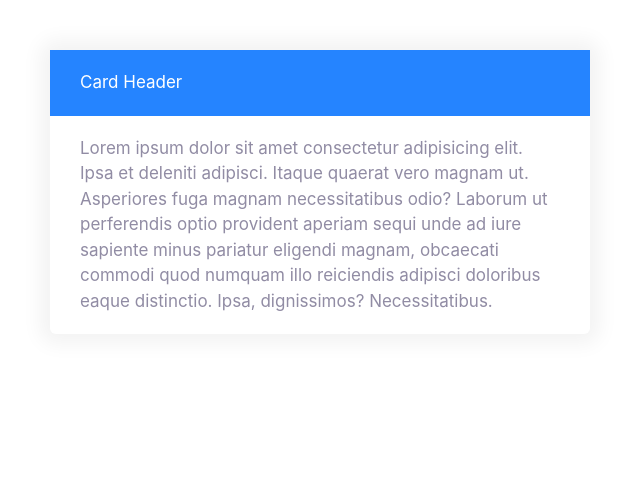
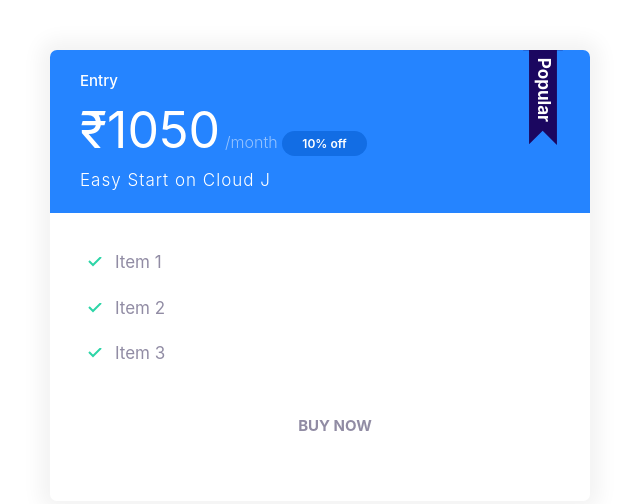
Before and after one commit to coder-rgb/Cloud_J, a plain HTML site: page index.html in a window 1280 px wide. Shown: the whole page, without its empty margins (0-640 px from the left). Drawn offline with Linux system fonts and the light colour scheme.

Commit message:
define a plan

```diff
--- a/css/style.css
+++ b/css/style.css
@@ -105,7 +105,7 @@ a {
   list-style: none;
 }
 
-.list--inline .list__item {
+.list--inline .list--item {
   display: inline-block;
   margin-right: 2rem;
 }
@@ -115,7 +115,7 @@ a {
   padding-left: 3rem;
 }
 
-.list--tickmark .list__item {
+.list--tickmark .list--item {
   padding-left: 0.5rem;
   margin-bottom: 1rem;
 }
@@ -142,11 +142,11 @@ a {
   font-size: 1.5rem;
 }
 
-.card--primary .bagde--secondary {
+.card--primary .badge--primary {
   background: #126de4;
 }
 
-.card--secondary .bagde--secondary {
+.card--secondary .badge--secondary {
   background: #02cdf1;
 }
 
@@ -183,7 +183,7 @@ a {
   cursor: pointer;
   font-size: 1.8rem;
   font-weight: bold;
-  margin: 1rem;
+  margin: 1rem 0;
   outline: none;
   padding: 2rem 3rem;
   text-align: center;
@@ -279,8 +279,9 @@ a {
 
 /* Card */
 .card {
-  border-radius: 6px;
+  border-radius: 7px;
   box-shadow: 0 0 20px 10px #f3f3f3;
+  overflow: hidden;
 }
 
 .card--header,
@@ -297,3 +298,63 @@ a {
   background: var(--color-secondary);
   color: white;
 }
+
+/* Plans */
+.plan--name {
+  color: white;
+  margin: 0;
+  font-size: 2.5rem;
+  font-weight: 500;
+}
+
+.plan--price {
+  font-size: 6rem;
+}
+
+.plan--duration {
+  font-size: 2.4rem;
+  font-weight: 300;
+  opacity: 0.5;
+}
+
+.plan--description {
+  font-size: 2rem;
+  font-weight: 300;
+  letter-spacing: 1px;
+  display: block;
+}
+
+.plan .list--item {
+  margin-bottom: 2rem;
+}
+
+.plan--popular .card--header {
+  position: relative;
+}
+
+.plan--popular .card--header::before {
+  content: url("../Icons/popular.svg");
+  width: 40px;
+  display: inline-block;
+  position: absolute;
+  top: -5px;
+  right: 5%;
+}
+
+@media screen and (min-width: 1024px) {
+  .plan--name {
+    font-size: 1.5rem;
+  }
+
+  .plan--price {
+    font-size: 5rem;
+  }
+
+  .plan--duration {
+    font-size: 1.6rem;
+  }
+
+  .plan--description {
+    font-size: 1.7rem;
+  }
+}
--- a/index.html
+++ b/index.html
@@ -11,12 +11,23 @@
 
 <body>
     <div style="width: 50% ; padding: 5rem;">
-        <div class="card card--primary">
-            <header class="card--header">
-                Card Header
-            </header>
-            <div class="card--body">
-                Lorem ipsum dolor sit amet consectetur adipisicing elit. Ipsa et deleniti adipisci. Itaque quaerat vero magnam ut. Asperiores fuga magnam necessitatibus odio? Laborum ut perferendis optio provident aperiam sequi unde ad iure sapiente minus pariatur eligendi magnam, obcaecati commodi quod numquam illo reiciendis adipisci doloribus eaque distinctio. Ipsa, dignissimos? Necessitatibus.
+        <div class="plan plan--popular">
+            <div class="card card--primary">
+                <header class="card--header">
+                    <h3 class="plan--name">Entry</h3>
+                    <span class="plan--price">₹1050</span>
+                    <span class="plan--duration">/month</span>
+                    <span class="badge badge--primary badge--small">10% off</span>
+                    <span class="plan--description">Easy Start on Cloud J</span>
+                </header>
+                <div class="card--body">
+                    <ul class="list list--tickmark">
+                        <li class="list--item">Item 1</li>
+                        <li class="list--item">Item 2</li>
+                        <li class="list--item">Item 3</li>
+                        <button class="btn btn--outline btn--block">Buy Now</button>
+                    </ul>
+                </div>
             </div>
         </div>
     </div>
```
Also changed, not shown: components/list.html (+3 -3 lines), components/plan.html (added, +21 -0 lines).
